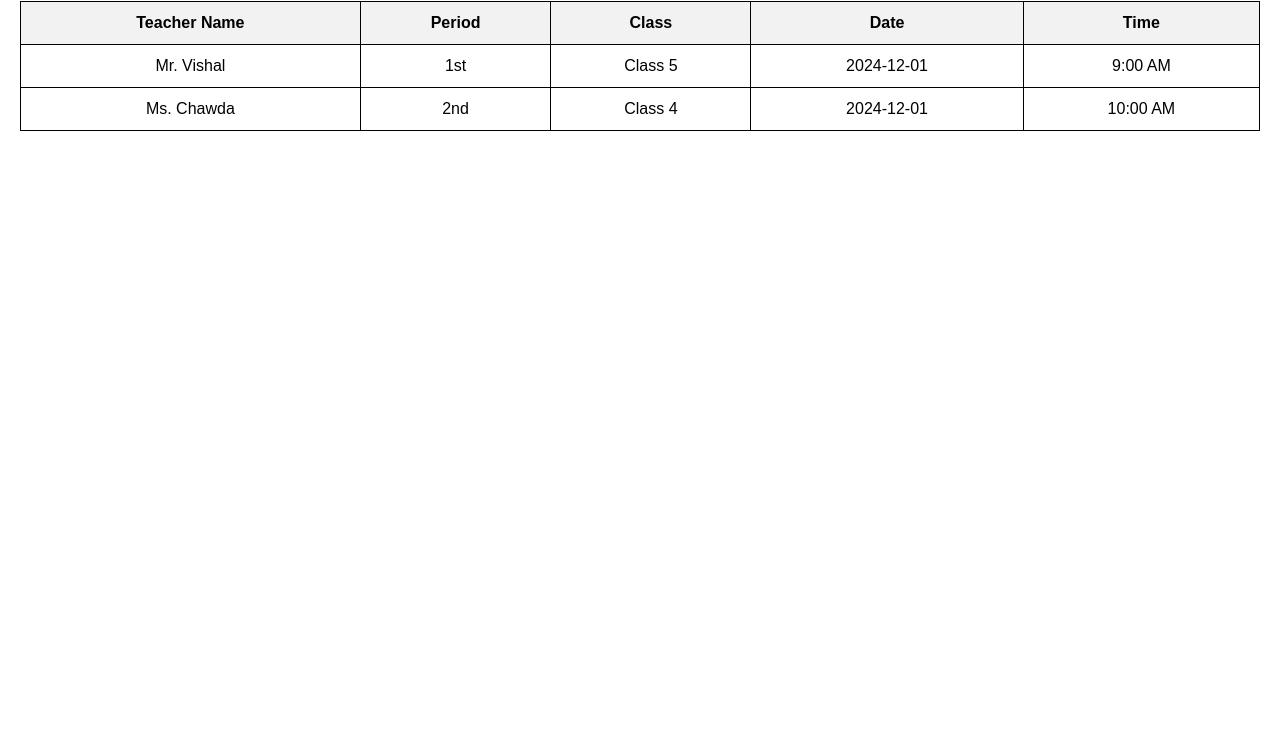
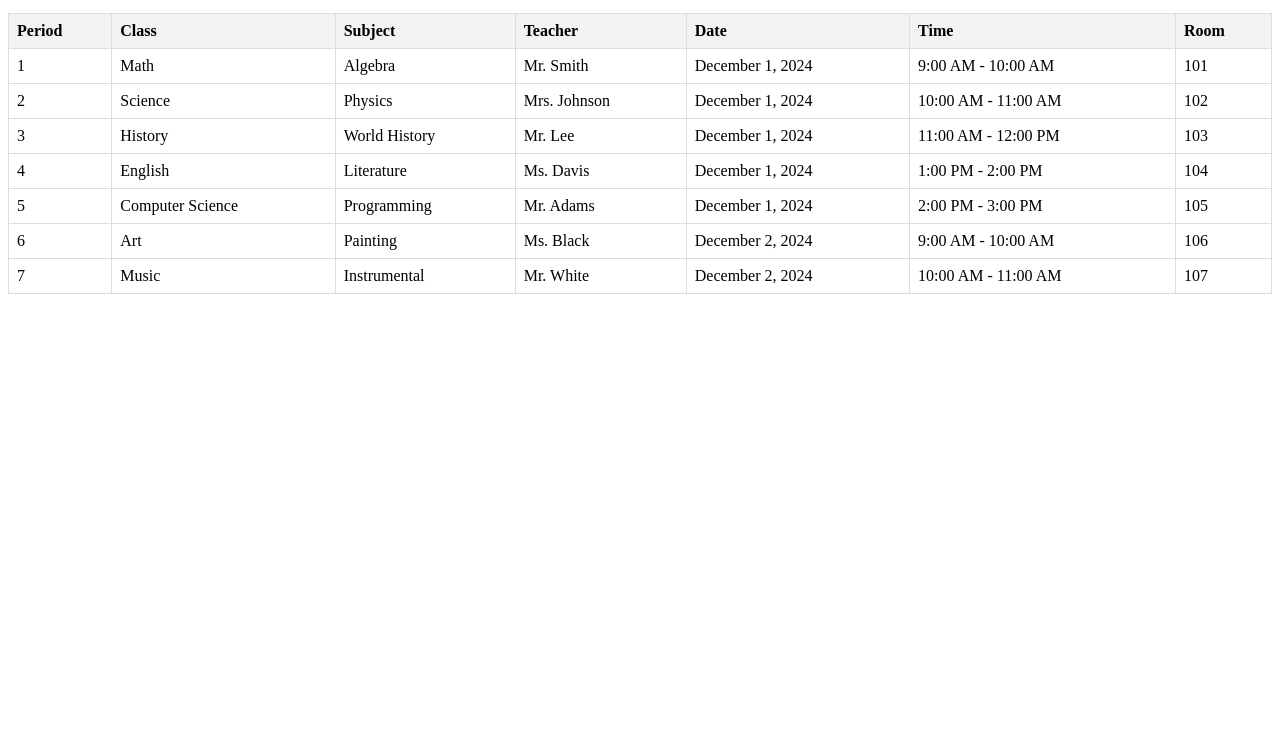
Before and after one commit to Mrvishalch/index.html, a plain HTML site: page index.html in a window 1280 px wide. Shown: the part 67-800 px from the top of the page. Drawn offline with Linux system fonts and the light colour scheme.

Commit message:
index.html

```diff
--- a/index.html
+++ b/index.html
@@ -1,28 +1,17 @@
 <!DOCTYPE html>
-<html lang="en">
 <head>
     <meta charset="UTF-8">
     <meta name="viewport" content="width=device-width, initial-scale=1.0">
-    <title>Teacher Proxy Periods</title>
+    <title>Class Schedule</title>
     <style>
-        body {
-            font-family: Arial, sans-serif;
-            margin: 20px;
-        }
-        h2 {
-            text-align: center;
-        }
         table {
             width: 100%;
             border-collapse: collapse;
-            margin: 20px 0;
-        }
-        table, th, td {
-            border: 1px solid black;
         }
         th, td {
-            padding: 12px;
-            text-align: center;
+            border: 1px solid #ddd;
+            padding: 8px;
+            text-align: left;
         }
         th {
             background-color: #f2f2f2;
@@ -30,41 +19,100 @@
     </style>
 </head>
 <body>
-    <h2>Teacher Proxy Periods</h2>
+    <h1>Class Schedule</h1>
+
+    <!-- Table to display data -->
     <table>
         <thead>
             <tr>
-                <th>Teacher Name</th>
                 <th>Period</th>
                 <th>Class</th>
+                <th>Subject</th>
+                <th>Teacher</th>
                 <th>Date</th>
                 <th>Time</th>
+                <th>Room</th>
             </tr>
         </thead>
-        <tbody id="proxyTable">
-            <!-- Data will be dynamically loaded here -->
+        <tbody>
+            <!-- First row of data -->
+            <tr>
+                <td>1</td>
+                <td>Math</td>
+                <td>Algebra</td>
+                <td>Mr. Smith</td>
+                <td>December 1, 2024</td>
+                <td>9:00 AM - 10:00 AM</td>
+                <td>101</td>
+            </tr>
+
+            <!-- Second row of data -->
+            <tr>
+                <td>2</td>
+                <td>Science</td>
+                <td>Physics</td>
+                <td>Mrs. Johnson</td>
+                <td>December 1, 2024</td>
+                <td>10:00 AM - 11:00 AM</td>
+                <td>102</td>
+            </tr>
+
+            <!-- Third row of data -->
+            <tr>
+                <td>3</td>
+                <td>History</td>
+                <td>World History</td>
+                <td>Mr. Lee</td>
+                <td>December 1, 2024</td>
+                <td>11:00 AM - 12:00 PM</td>
+                <td>103</td>
+            </tr>
+
+            <!-- Fourth row of data -->
+            <tr>
+                <td>4</td>
+                <td>English</td>
+                <td>Literature</td>
+                <td>Ms. Davis</td>
+                <td>December 1, 2024</td>
+                <td>1:00 PM - 2:00 PM</td>
+                <td>104</td>
+            </tr>
+
+            <!-- Fifth row of data -->
+            <tr>
+                <td>5</td>
+                <td>Computer Science</td>
+                <td>Programming</td>
+                <td>Mr. Adams</td>
+                <td>December 1, 2024</td>
+                <td>2:00 PM - 3:00 PM</td>
+                <td>105</td>
+            </tr>
+
+            <!-- Sixth row of data -->
+            <tr>
+                <td>6</td>
+                <td>Art</td>
+                <td>Painting</td>
+                <td>Ms. Black</td>
+                <td>December 2, 2024</td>
+                <td>9:00 AM - 10:00 AM</td>
+                <td>106</td>
+            </tr>
+
+            <!-- Seventh row of data -->
+            <tr>
+                <td>7</td>
+                <td>Music</td>
+                <td>Instrumental</td>
+                <td>Mr. White</td>
+                <td>December 2, 2024</td>
+                <td>10:00 AM - 11:00 AM</td>
+                <td>107</td>
+            </tr>
         </tbody>
     </table>
 
-    <script>
-        // Sample data, replace this with data from the backend later
-        const proxyData = [
-            { name: 'Mr. Vishal', period: '1st', class: 'Class 5', date: '2024-12-01', time: '9:00 AM' },
-            { name: 'Ms. Chawda', period: '2nd', class: 'Class 4', date: '2024-12-01', time: '10:00 AM' }
-        ];
-
-        const tableBody = document.getElementById("proxyTable");
-
-        proxyData.forEach(item => {
-            const row = `<tr>
-                            <td>${item.name}</td>
-                            <td>${item.period}</td>
-                            <td>${item.class}</td>
-                            <td>${item.date}</td>
-                            <td>${item.time}</td>
-                        </tr>`;
-            tableBody.innerHTML += row;
-        });
-    </script>
 </body>
 </html>
```
